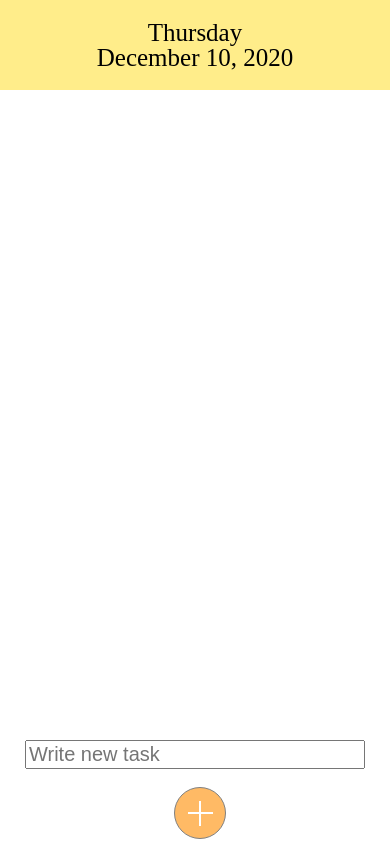
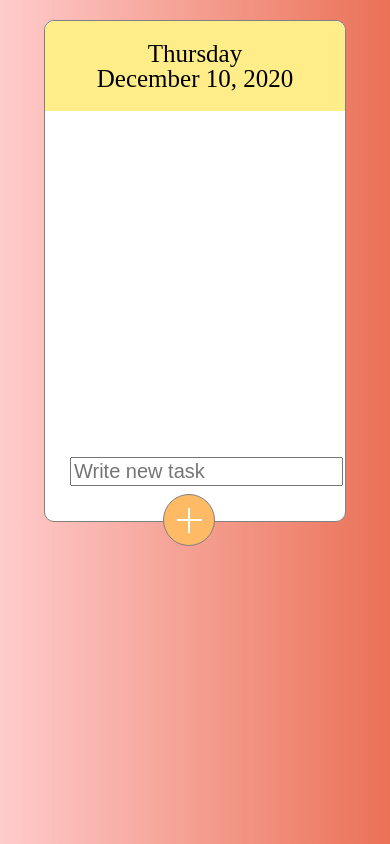
Before and after one commit to Yyyurii/To-do-list, a website: page index.html in a window 390 px wide. Drawn offline with nearby package versions, Linux system fonts and the light colour scheme.

Commit message:
deleted media

```diff
--- a/styles/index.css
+++ b/styles/index.css
@@ -213,28 +213,3 @@ body {
   width: 250px;
   border-radius: 5px;
 }
-
-@media (max-width: 768px) {
-  .app {
-    margin: 0;
-    width: 100%;
-    height: 100vh;
-    border: none;
-    border-radius: 0;
-  }
-
-  .add-task-btn {
-    bottom: 5px;
-    right: 164px;
-  }
-
-  .task-input {
-    width: 85%;
-    bottom: 75px;
-  }
-
-  .calendar {
-    border-top-right-radius: 0px;
-    border-top-left-radius: 0px;
-  }
-}
```
